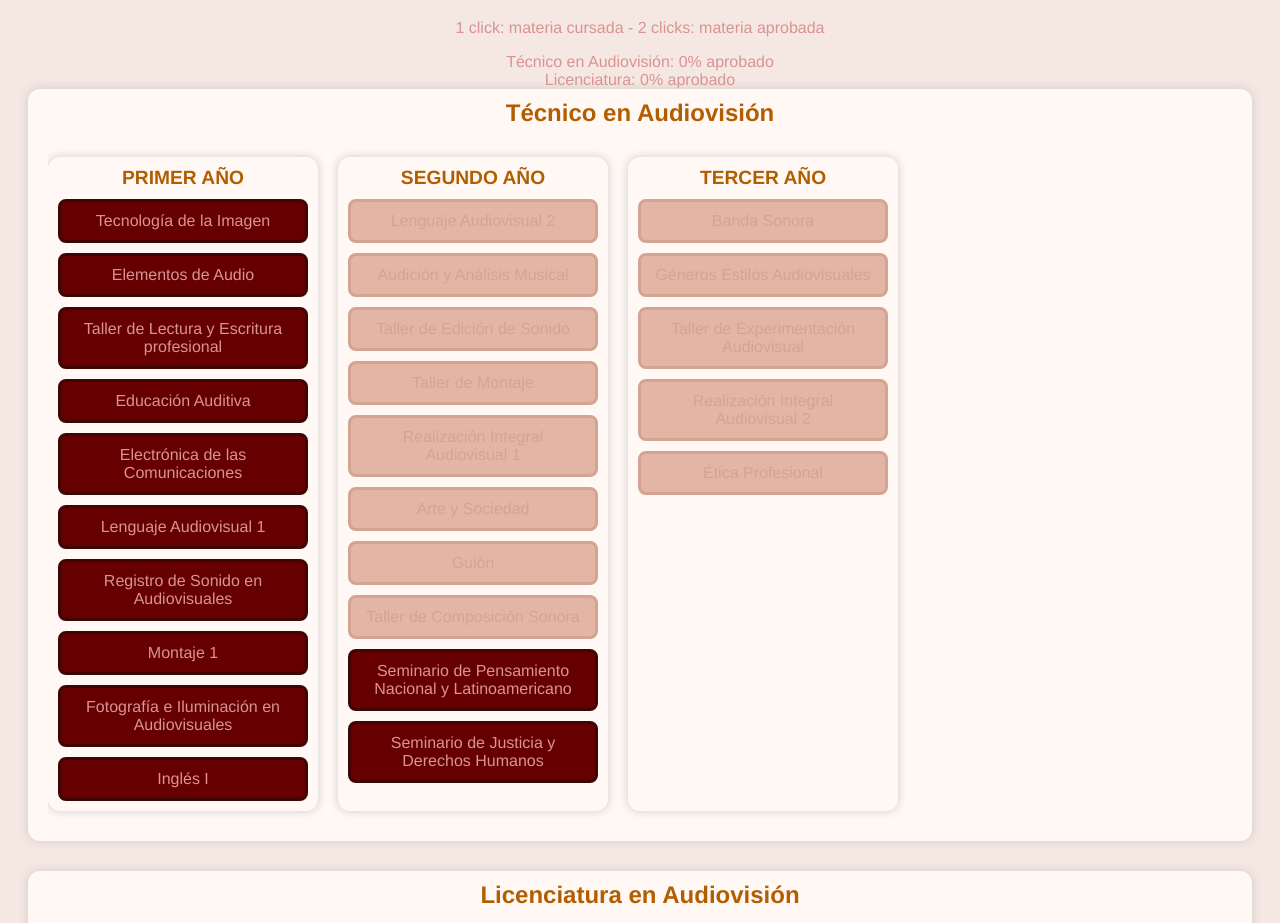
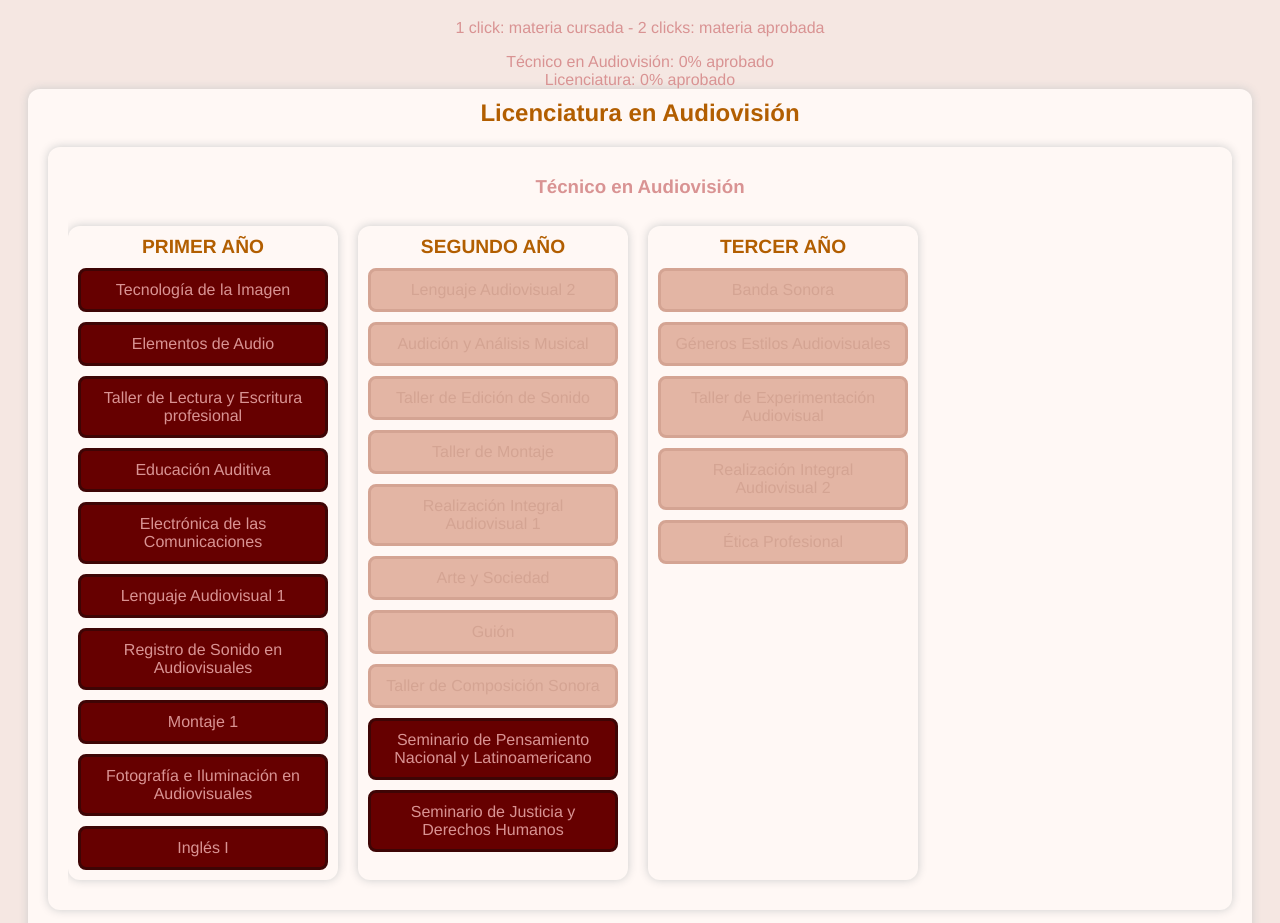
Before and after one commit to mo2eter/plan-audiovision-unla, a plain HTML site: page index.html in a window 1280 px wide. Shown: the part 89-1012 px from the top of the page. Drawn offline with Linux system fonts and the light colour scheme.

Commit message:
Update index.html

```diff
--- a/index.html
+++ b/index.html
@@ -19,15 +19,16 @@
     <span id="progreso-licenciatura-texto" class="progreso-texto">0% Licenciatura aprobada</span>
   </div>
 
+ <div id="licenciatura-container">
+  <h2>Licenciatura en Audiovisión</h2>
+
   <div id="tecnico-container">
-    <h2>Técnico en Audiovisión</h2>
+    <h3>Técnico en Audiovisión</h3>
     <div id="malla-tecnico" class="malla"></div>
   </div>
 
-  <div id="licenciatura-container">
-    <h2>Licenciatura en Audiovisión</h2>
-    <div id="malla-licenciatura" class="malla"></div>
-  </div>
+  <div id="malla-licenciatura" class="malla"></div>
+</div>
 
   <script src="script.js"></script>
 </body>
```
